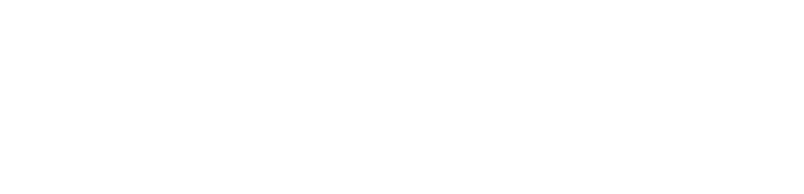
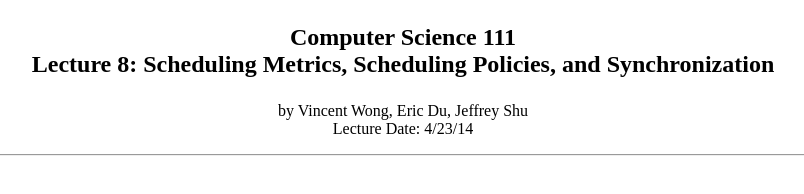
Before and after one commit to EaterOA/CS-111-Scribe-Notes, a plain HTML site: page index.html in a window 1280 px wide. Shown: the whole page, without its empty margins (237-1041 px from the left). Drawn offline with Linux system fonts and the light colour scheme.

Commit message:
Update index.html

```diff
--- a/index.html
+++ b/index.html
@@ -6,8 +6,8 @@
 <link rel="stylesheet" type="text/css" href="/styles.css" />
 </head>
 <body>
-
-
-
+<header><h2><p align="center">Computer Science 111<br>
+Lecture 8: Scheduling Metrics, Scheduling Policies, and Synchronization</h2></p>
+<p align="center">by Vincent Wong, Eric Du, Jeffrey Shu<br>Lecture Date: 4/23/14</p><hr align="left"></header>
 </body>
 </html>
```
